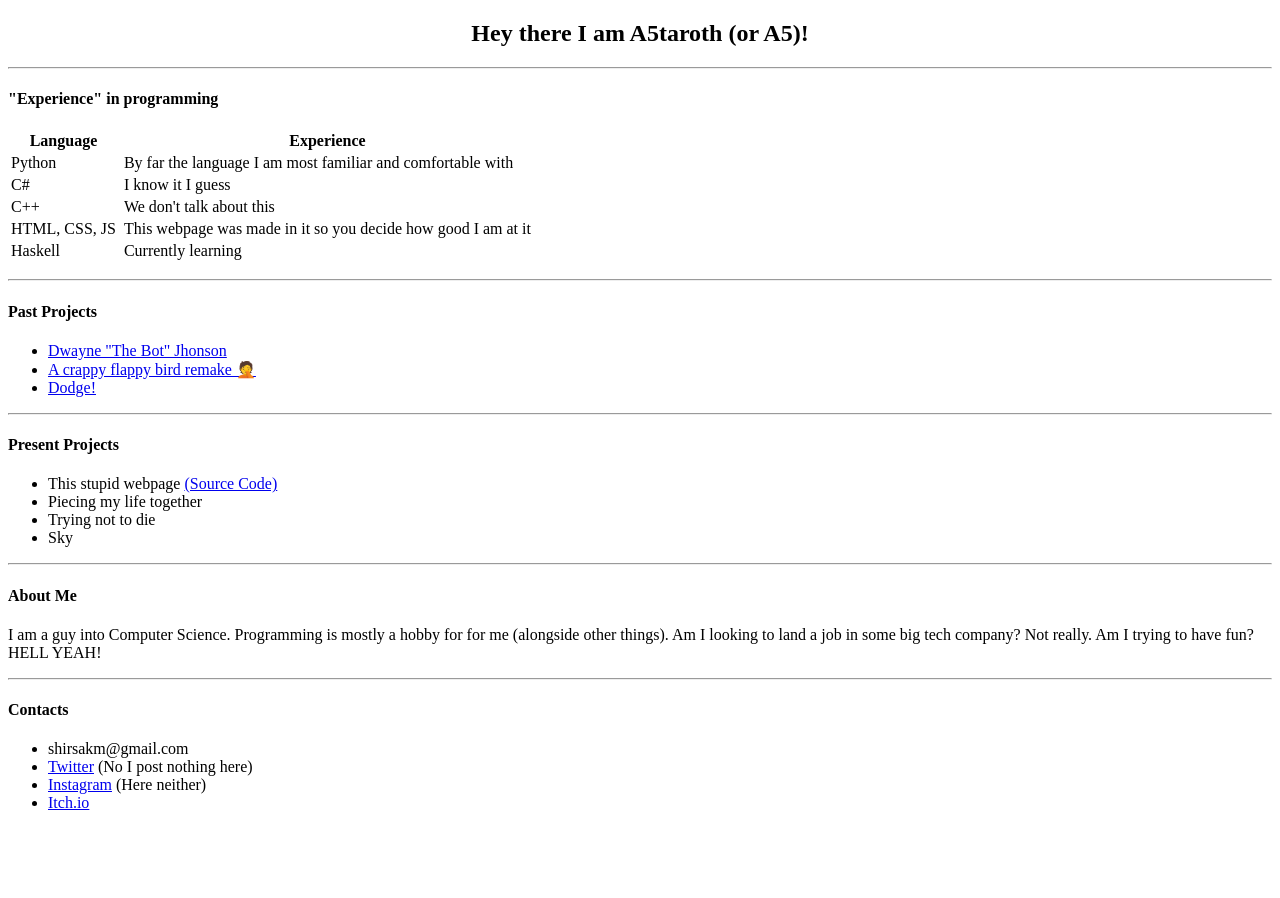
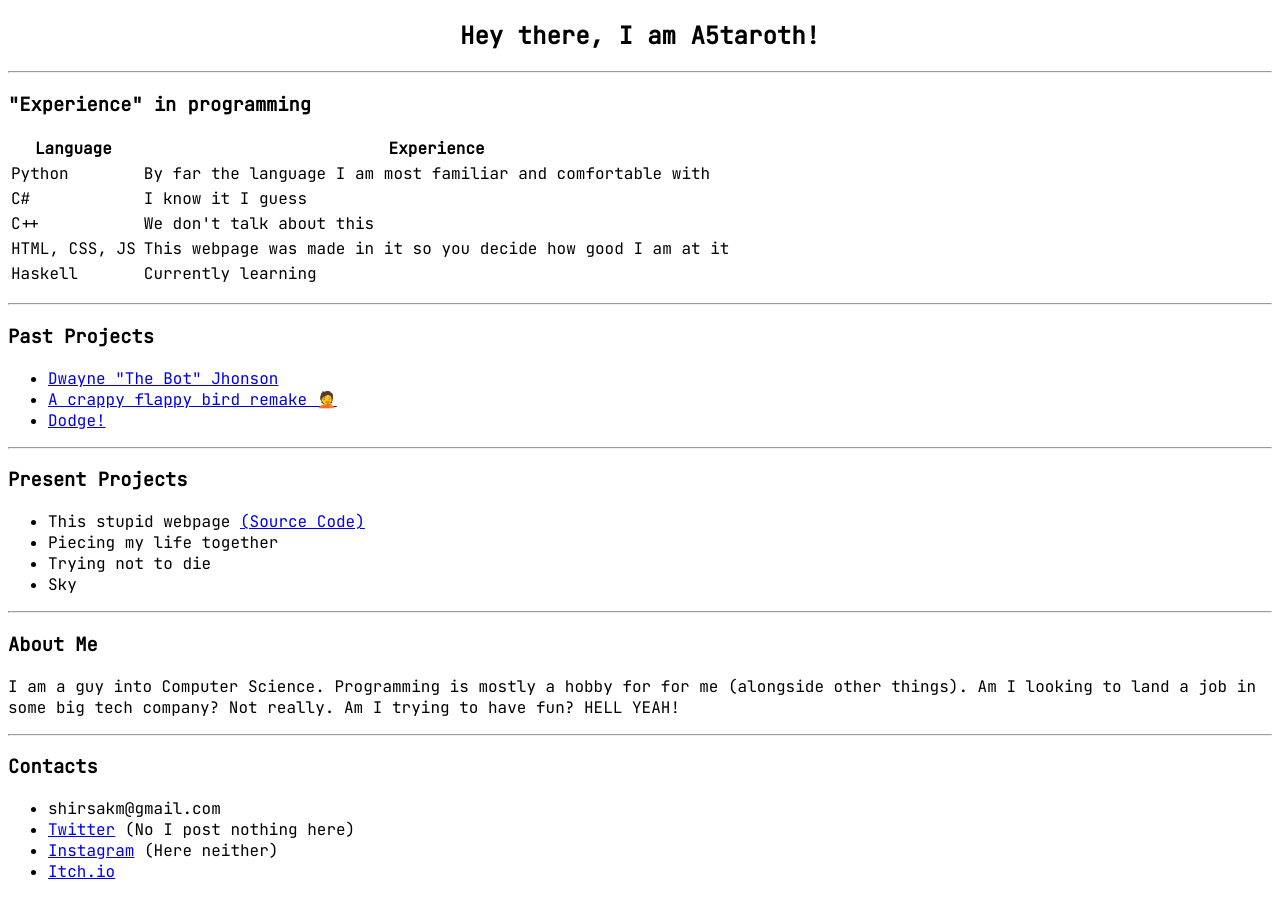
Before and after one commit to a5taroth/a5taroth.github.io, a plain HTML site: page index.html in a window 1280 px wide. Before the commit the page ends 828 px from the top, so only its background shows below. Drawn offline with Linux system fonts and the light colour scheme.

Commit message:
updated the font and description

```diff
--- a/index.html
+++ b/index.html
@@ -1,18 +1,28 @@
 <!DOCTYPE html>
 <html>
     <head>
-        <meta charset="UTF-8">
-        <meta name="description" content="This is my webiste.">
+        <meta charset="UTF-8"/>
+        <meta name="description" content="This is the website of a random guy on the internet. It says a little bit about me and links to all my social media. &#8220Why should I care?&#8220 you ask? IDK."/>
+        <meta name="author" content="A5taroth"/>
+        <meta name="keywords" content="personal webpage, a5, github page"/>
+        <meta name="viewport" content="width=device-width, initial-scale=1.0"/>
         <title>A5's Reign</title>
     </head>
 
-    <body>
-        <h2 align="center"><b>Hey there I am A5taroth (or A5)!</b></h2>
+    <link rel="stylesheet" href="https://fonts.googleapis.com/css?family=Roboto Mono" type="text/css">
+    <link rel="stylesheet" href="https://fonts.googleapis.com/css?family=JetBrains Mono" type="text/css">
+
+    <style>
+        .mono {font-family: "jetbrains mono", "roboto mono";}
+    </style>
+
+    <body class="mono">
+        <h2 align="center"><b>Hey there, I am A5taroth!</b></h2>
 
         <hr/>
 
         <p>
-            <h4>"Experience" in programming</h4>
+            <h3>"Experience" in programming</h3>
             <table>
                 <tr>
                     <th>Language</th>
@@ -55,7 +65,7 @@
         <hr/>
 
         <p>
-            <h4>Past Projects</h4>
+            <h3>Past Projects</h3>
             <ul>
                 <li><a href="https://github.com/a5taroth/the-rock-bot/releases/tag/v1.0" target="_blank">Dwayne "The Bot" Jhonson</a></li>
                 <li><a href="https://github.com/a5taroth/crappy-bird-pygame" target="_blank">A crappy flappy bird remake 🤦</a></li>
@@ -66,7 +76,7 @@
         <hr/>
 
         <p>
-            <h4>Present Projects</h4>
+            <h3>Present Projects</h3>
             <ul>
                 <li>This stupid webpage <a href="https://github.com/a5taroth/a5taroth.github.io" target="_blank">(Source Code)</a></li>
                 <li>Piecing my life together</li>
@@ -78,7 +88,7 @@
         <hr/>
 
         <p>
-            <h4>About Me</h4>
+            <h3>About Me</h3>
 
             I am a guy into Computer Science. Programming is mostly a hobby for for me (alongside other things).
             Am I looking to land a job in some big tech company? Not really. Am I trying to have fun? HELL YEAH!
@@ -87,7 +97,7 @@
         <hr/>
 
         <p>
-            <h4>Contacts</h4>
+            <h3>Contacts</h3>
 
             <ul>
                 <li>shirsakm@gmail.com</li>
```
